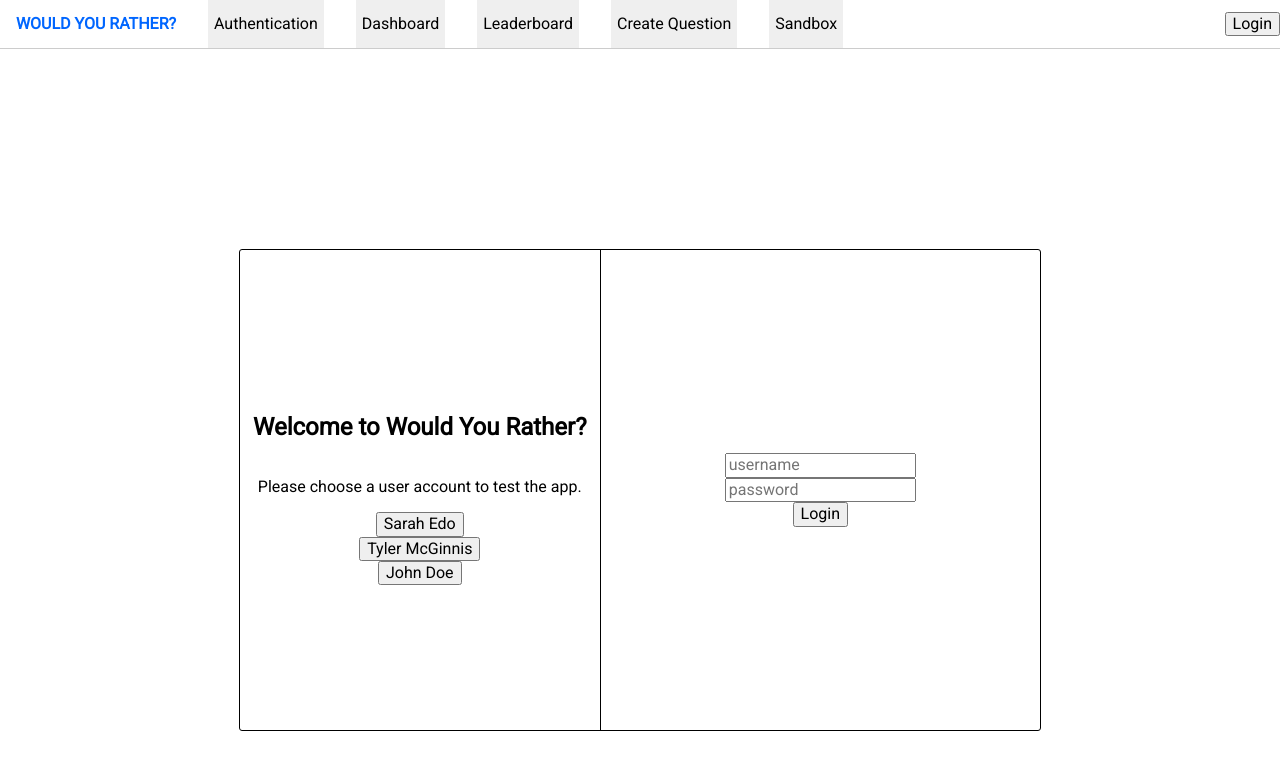
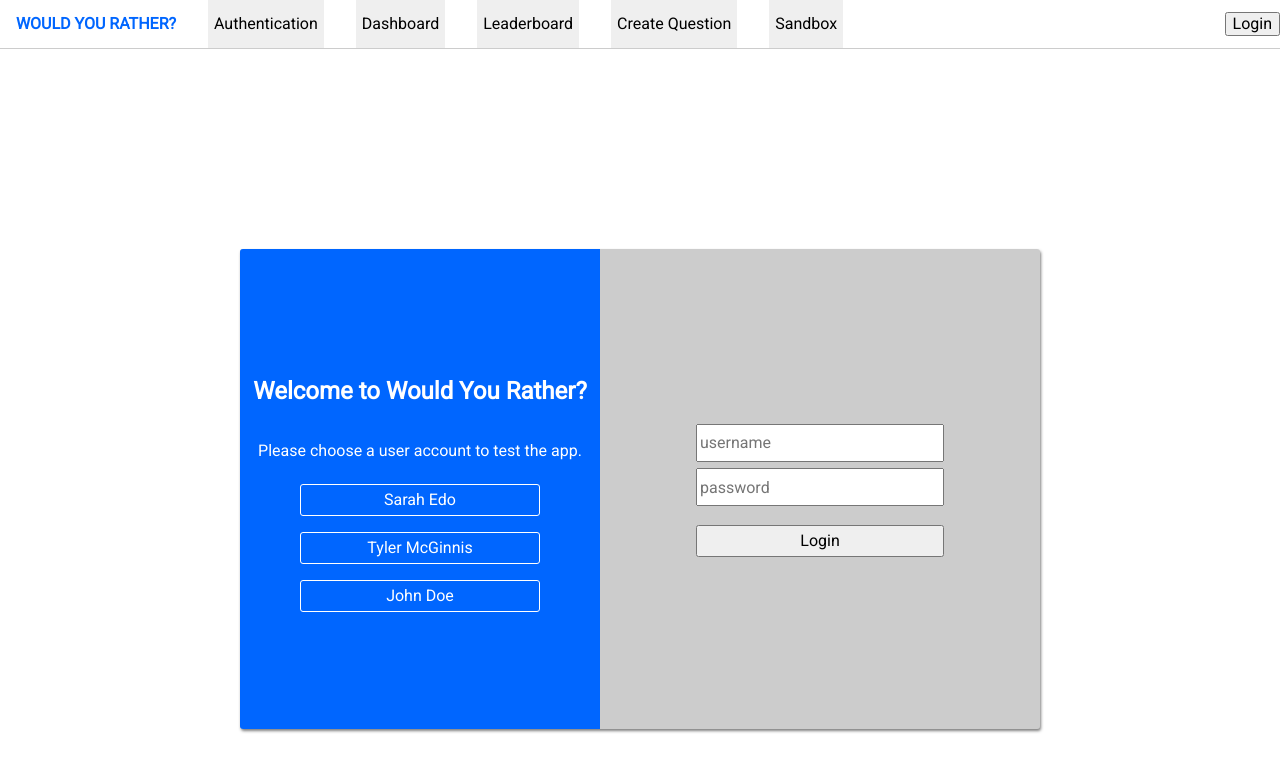
Before and after one commit to thejoshcooter/u-would-you-rather, a React (Create React App) app: page / in a window 1280 px wide. Shown: the top 772 px of the page. Built offline with nearby package versions, Linux system fonts and the light colour scheme.

Commit message:
update styling on auth form

```diff
--- a/src/views/authentication/index.js
+++ b/src/views/authentication/index.js
@@ -96,7 +96,8 @@ const Container = styled.div`
     flex-flow: row nowrap;
     justify-content: space-between;
     align-items: center;
-    border: 1px solid black;
+    background-color: rgba(0, 0, 0, 0.2);
+    box-shadow: 1px 2px 3px rgba(0, 0, 0, 0.5);
 `
 
 const Info = styled.div`
@@ -106,6 +107,26 @@ const Info = styled.div`
     flex-flow: column nowrap;
     justify-content: center;
     align-items: center;
+    background-color: #0066FF;
+    border-top-left-radius: 3px;
+    border-bottom-left-radius: 3px;
+    color: #fff;
+
+    button {
+        width: 15rem;
+        height: 2rem;
+        margin: 0.5rem 0;
+        background-color: transparent;
+        border-radius: 3px;
+        border: 1px solid #fff;
+        color: #fff;
+    }
+
+    button:hover {
+        background-color: #fff;
+        color: #0066FF;
+        transition: 0.5s;
+    }
 `
 
 const AuthForm = styled.div`
@@ -115,13 +136,24 @@ const AuthForm = styled.div`
     flex-flow: column nowrap;
     justify-content: center;
     align-items: center;
-    border-left: 1px solid black;
 
     form {
         display: flex;
         flex-flow: column nowrap;
         justify-content: center;
         align-items: center;
+
+        input {
+            width: 15rem;
+            height: 2rem;
+            margin: 0.2rem 0;
+        }
+
+        button {
+            width: 15.5rem;
+            height: 2rem;
+            margin-top: 1rem;
+        }
     }
 `
 
```
